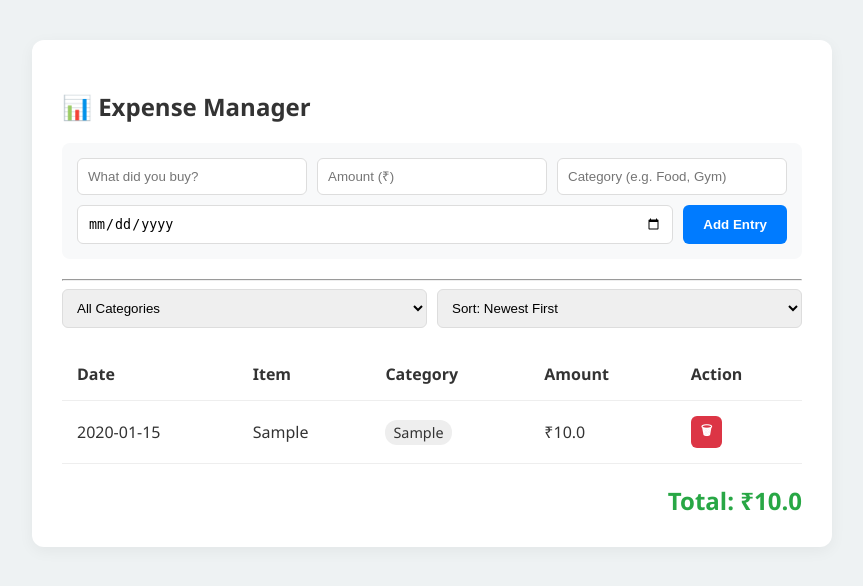
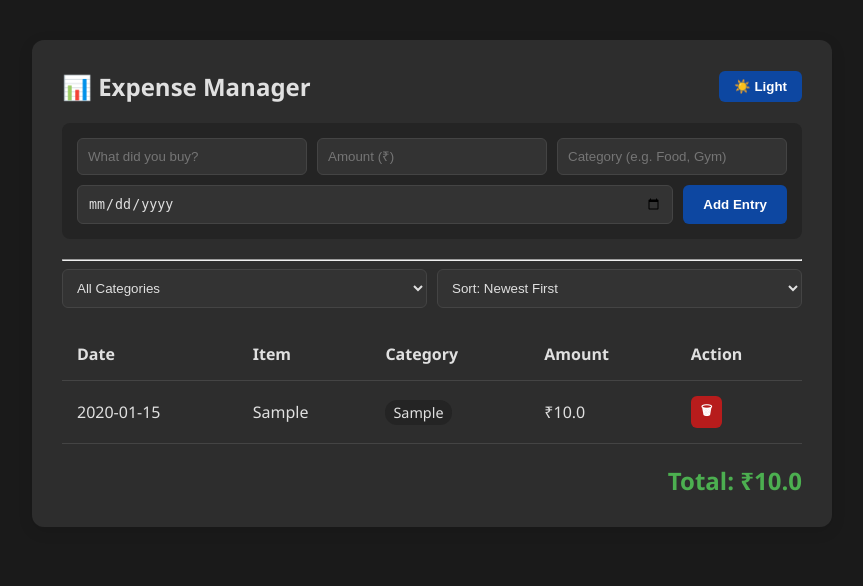
Before and after one commit to riteshmula-byte/Expense-Tracker, a Flask app: page / in a window 1280 px wide. Shown: the top 586 px of the page, without its empty margins (208-1071 px from the left). Run offline with Flask 3, Linux system fonts and the light colour scheme; tables that the repository leaves empty hold one stand-in row (values such as "Sample post").

Commit message:
dark mode

```diff
--- a/app.py
+++ b/app.py
@@ -1,5 +1,6 @@
 from flask import Flask, render_template, request, redirect, url_for
 import sqlite3
+from datetime import datetime
 
 app = Flask(__name__)
 
@@ -50,7 +51,7 @@ def add():
     amount = float(request.form['amount'])
     # User can type their own category now
     category = request.form['category'].strip().capitalize()
-    date = request.form['date']
+    date = request.form.get('date') or datetime.now().strftime('%Y-%m-%d')
 
     with sqlite3.connect('database.db') as conn:
         conn.execute('INSERT INTO expenses (item, amount, category, date) VALUES (?, ?, ?, ?)',
--- a/templates/index.html
+++ b/templates/index.html
@@ -3,27 +3,64 @@
 <head>
     <title>Pro Expense Tracker</title>
     <style>
-        body { font-family: 'Segoe UI', Tahoma, Geneva, Verdana, sans-serif; max-width: 800px; margin: 40px auto; background: #eef2f3; color: #333; }
-        .card { background: white; padding: 30px; border-radius: 12px; box-shadow: 0 4px 15px rgba(0,0,0,0.05); }
-        .controls { display: flex; gap: 10px; margin-bottom: 20px; flex-wrap: wrap; background: #f8f9fa; padding: 15px; border-radius: 8px; }
-        input, select { padding: 10px; border: 1px solid #ddd; border-radius: 6px; flex: 1; }
-        button { background: #007bff; color: white; border: none; padding: 10px 20px; cursor: pointer; border-radius: 6px; font-weight: bold; }
-        button.delete { background: #dc3545; padding: 5px 10px; font-size: 0.8em; }
+        :root {
+            --bg-primary: #1a1a1a;
+            --bg-secondary: #2d2d2d;
+            --bg-tertiary: #242424;
+            --bg-input: #333;
+            --text-primary: #e0e0e0;
+            --text-secondary: #444;
+            --border-color: #444;
+            --hover-bg: #333;
+            --button-bg: #0d47a1;
+            --delete-bg: #b71c1c;
+            --accent-color: #4caf50;
+        }
+
+        html.light-mode {
+            --bg-primary: #eef2f3;
+            --bg-secondary: white;
+            --bg-tertiary: #f8f9fa;
+            --bg-input: white;
+            --text-primary: #333;
+            --text-secondary: #ddd;
+            --border-color: #ddd;
+            --hover-bg: #fcfcfc;
+            --button-bg: #007bff;
+            --delete-bg: #dc3545;
+            --accent-color: #28a745;
+        }
+
+        body { font-family: 'Segoe UI', Tahoma, Geneva, Verdana, sans-serif; max-width: 800px; margin: 40px auto; background: var(--bg-primary); color: var(--text-primary); transition: background 0.3s, color 0.3s; }
+        .card { background: var(--bg-secondary); padding: 30px; border-radius: 12px; box-shadow: 0 4px 15px rgba(0,0,0,0.1); }
+        .header { display: flex; justify-content: space-between; align-items: center; margin-bottom: 20px; }
+        .header h2 { margin: 0; }
+        #themeToggle { padding: 8px 15px; background: var(--button-bg); color: white; border: none; border-radius: 6px; cursor: pointer; font-weight: bold; transition: background 0.3s; }
+        #themeToggle:hover { opacity: 0.9; }
+        .controls { display: flex; gap: 10px; margin-bottom: 20px; flex-wrap: wrap; background: var(--bg-tertiary); padding: 15px; border-radius: 8px; }
+        input, select { padding: 10px; border: 1px solid var(--border-color); border-radius: 6px; flex: 1; background: var(--bg-input); color: var(--text-primary); transition: background 0.3s, color 0.3s, border-color 0.3s; }
+        button { background: var(--button-bg); color: white; border: none; padding: 10px 20px; cursor: pointer; border-radius: 6px; font-weight: bold; transition: background 0.3s; }
+        button:hover { opacity: 0.9; }
+        button.delete { background: var(--delete-bg); padding: 5px 10px; font-size: 0.8em; }
         table { width: 100%; border-collapse: collapse; margin-top: 20px; }
-        th, td { text-align: left; padding: 15px; border-bottom: 1px solid #eee; }
-        tr:hover { background: #fcfcfc; }
-        .total-banner { font-size: 1.5em; color: #28a745; font-weight: bold; text-align: right; margin-top: 20px; }
+        th, td { text-align: left; padding: 15px; border-bottom: 1px solid var(--border-color); }
+        tr:hover { background: var(--hover-bg); }
+        .total-banner { font-size: 1.5em; color: var(--accent-color); font-weight: bold; text-align: right; margin-top: 20px; }
+        .category-badge { padding: 3px 8px; border-radius: 12px; font-size: 0.9em; background: var(--bg-tertiary); color: var(--text-primary); }
     </style>
 </head>
 <body>
     <div class="card">
-        <h2>📊 Expense Manager</h2>
+        <div class="header">
+            <h2>📊 Expense Manager</h2>
+            <button id="themeToggle" onclick="toggleTheme()">🌙 Dark</button>
+        </div>
 
         <form action="/add" method="POST" class="controls">
             <input type="text" name="item" placeholder="What did you buy?" required>
             <input type="number" step="0.01" name="amount" placeholder="Amount (₹)" required>
             <input type="text" name="category" placeholder="Category (e.g. Food, Gym)" required>
-            <input type="date" name="date" required>
+            <input type="date" name="date" placeholder="Date (optional - uses today if blank)">
             <button type="submit">Add Entry</button>
         </form>
 
@@ -58,7 +95,7 @@
                 <tr>
                     <td>{{ expense.date }}</td>
                     <td>{{ expense.item }}</td>
-                    <td><span style="background:#eee; padding:3px 8px; border-radius:12px; font-size:0.9em;">{{ expense.category }}</span></td>
+                    <td><span class="category-badge">{{ expense.category }}</span></td>
                     <td>₹{{ expense.amount }}</td>
                     <td><a href="/delete/{{ expense.id }}" onclick="return confirm('Delete this?')"><button class="delete">🗑</button></a></td>
                 </tr>
@@ -68,5 +105,29 @@
 
         <div class="total-banner">Total: ₹{{ total }}</div>
     </div>
+
+    <script>
+        function initTheme() {
+            const savedTheme = localStorage.getItem('theme') || 'dark';
+            document.documentElement.classList.toggle('light-mode', savedTheme === 'light');
+            updateThemeButton(savedTheme);
+        }
+
+        function toggleTheme() {
+            const isLight = document.documentElement.classList.contains('light-mode');
+            const newTheme = isLight ? 'dark' : 'light';
+            document.documentElement.classList.toggle('light-mode');
+            localStorage.setItem('theme', newTheme);
+            updateThemeButton(newTheme);
+        }
+
+        function updateThemeButton(theme) {
+            const button = document.getElementById('themeToggle');
+            button.textContent = theme === 'dark' ? '☀️ Light' : '🌙 Dark';
+        }
+
+        // Initialize theme on page load
+        initTheme();
+    </script>
 </body>
 </html>
```
